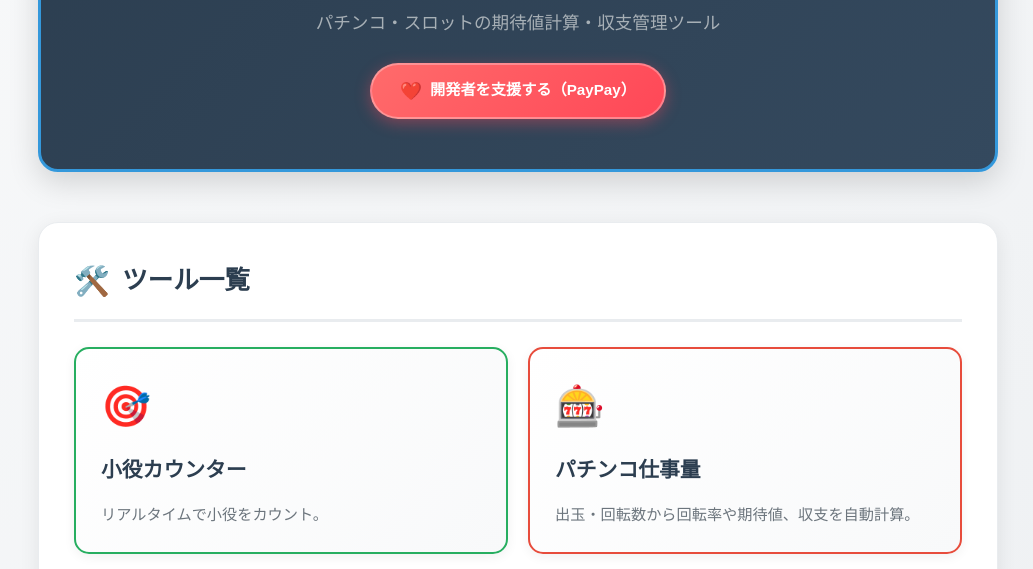
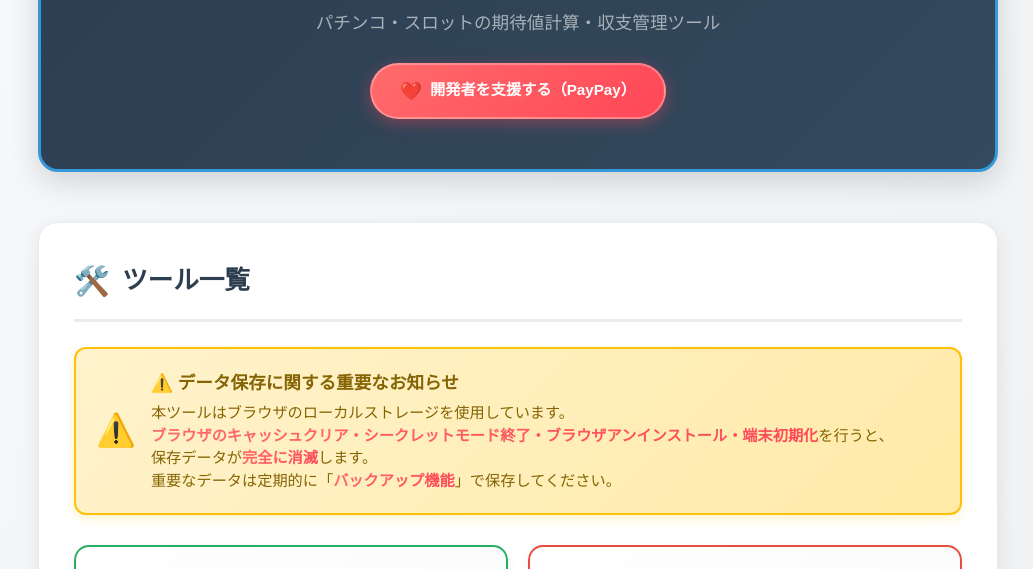
Before and after one commit to hikiyowad-ctrl/Pcalculator, a plain HTML site: page index.html in a window 1280 px wide. Shown: the part 211-780 px from the top of the page, without its empty margins (122-1155 px from the left). Drawn offline with Linux system fonts and the light colour scheme.

Commit message:
Update index.html

```diff
--- a/index.html
+++ b/index.html
@@ -155,6 +155,49 @@
             margin-bottom: 35px;
             box-shadow: 0 5px 20px rgba(0,0,0,0.08);
             border: 1px solid #e9ecef;
+        }
+
+        /* 注意書き */
+        .data-warning {
+            background: linear-gradient(135deg, #fff3cd, #ffeaa7);
+            border: 2px solid #ffc107;
+            border-radius: 12px;
+            padding: 20px;
+            margin-bottom: 30px;
+            display: flex;
+            align-items: center;
+            gap: 15px;
+            box-shadow: 0 4px 12px rgba(255, 193, 7, 0.2);
+            position: relative;
+            overflow: hidden;
+        }
+
+        .data-warning::before {
+            content: '⚠️';
+            font-size: 2rem;
+            flex-shrink: 0;
+        }
+
+        .data-warning-content h3 {
+            color: #856404;
+            font-size: 1.1rem;
+            margin-bottom: 5px;
+            font-weight: 700;
+        }
+
+        .data-warning-content p {
+            color: #856404;
+            font-size: 0.95rem;
+            line-height: 1.5;
+            margin: 0;
+        }
+
+        .data-warning-content p strong {
+            font-weight: 800;
+            background: linear-gradient(135deg, #ff6b6b, #ff4757);
+            -webkit-background-clip: text;
+            -webkit-text-fill-color: transparent;
+            background-clip: text;
         }
 
         .tool-grid {
@@ -421,6 +464,16 @@
                 padding: 25px 20px;
             }
 
+            .data-warning {
+                padding: 15px;
+                flex-direction: column;
+                text-align: center;
+            }
+
+            .data-warning::before {
+                margin-bottom: 10px;
+            }
+
             .collapsible-header {
                 padding: 20px;
             }
@@ -498,6 +551,20 @@
                 <span class="section-icon">🛠️</span>
                 <h2 class="section-title">ツール一覧</h2>
             </div>
+
+            <!-- データ消滅の注意書きを追加 -->
+            <div class="data-warning">
+                <div class="data-warning-content">
+                    <h3>⚠️ データ保存に関する重要なお知らせ</h3>
+                    <p>
+                        本ツールはブラウザのローカルストレージを使用しています。<br>
+                        <strong>ブラウザのキャッシュクリア・シークレットモード終了・ブラウザアンインストール・端末初期化</strong>を行うと、<br>
+                        保存データが<strong>完全に消滅</strong>します。<br>
+                        重要なデータは定期的に「<strong>バックアップ機能</strong>」で保存してください。
+                    </p>
+                </div>
+            </div>
+
             <div class="tool-grid">
                 <a href="./counter.html" class="tool-card">
                     <div class="tool-icon">🎯</div>
@@ -520,7 +587,7 @@
                 <a href="finance.html" class="tool-card">
                     <div class="tool-icon">📊</div>
                     <div class="tool-name">収支管理ツール</div>
-                    <div class="tool-description">日々の収支を記録し、長期的な勝率向上をサポートします。</div>
+                    <div class="tool-description">日々の収支を記録し、長期的な勝率向上をサポートします。<br><strong>※バックアップ機能付き</strong></div>
                 </a>
 
                 <a href="split_bill.html" class="tool-card">
@@ -539,7 +606,7 @@
             </div>
             <p>パチスロスタッツは、パチンコ・スロットの効率的な遊技をサポートする無料の計算ツール集です。</p>
             <p>期待値計算、小役カウント、収支管理、友達との精算など、様々なシーンで役立つ機能を提供しています。</p>
-            <p>すべてのツールはブラウザ上で動作し、インストール不要で今すぐ使えます。データはお使いのデバイスに保存されるため、プライバシーも安心です。</p>
+            <p><strong>※注意：</strong>データはお使いのデバイスのブラウザ内に保存されます。キャッシュクリアやブラウザの再インストールによりデータが消える可能性がありますので、重要なデータは定期的にバックアップしてください。</p>
         </div>
 
         <!-- 使い方セクション -->
```
